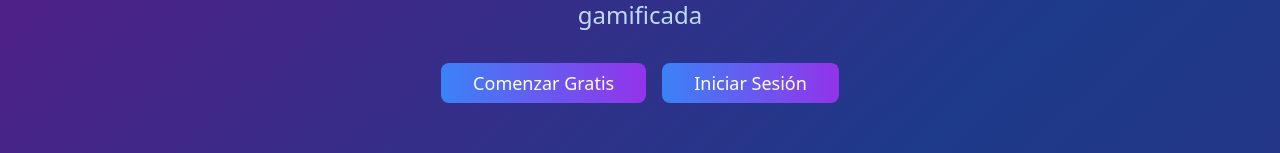
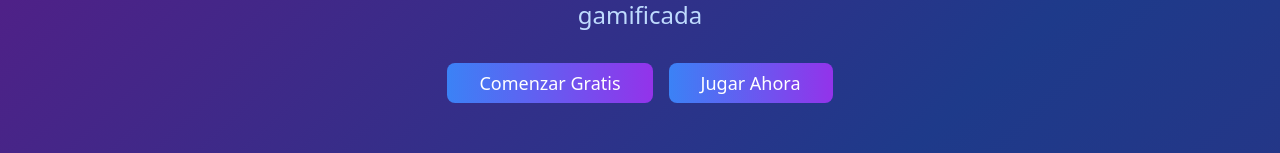
Before and after one commit to lolsanuel-sudo/LogicMaster, a React (Vite) app in the folder client/: page / in a window 1280 px wide. Shown: the part 193-346 px from the top of the page. Built offline with nearby package versions, Linux system fonts and the light colour scheme; no server answers.

Commit message:
Fix: Change homepage buttons to go directly to public routes

```diff
--- a/client/src/pages/HomePage.tsx
+++ b/client/src/pages/HomePage.tsx
@@ -15,14 +15,14 @@ export default function HomePage() {
           </p>
 
           <div className="flex flex-col sm:flex-row gap-4 mb-12">
-            <Link to="/register">
+            <Link to="/academia">
               <Button className="bg-green-500 hover:bg-green-600 text-white px-8 py-4 text-lg">
                 Comenzar Gratis
               </Button>
             </Link>
-            <Link to="/login">
+            <Link to="/minijuegos">
               <Button className="bg-blue-500 hover:bg-blue-600 text-white px-8 py-4 text-lg">
-                Iniciar Sesión
+                Jugar Ahora
               </Button>
             </Link>
           </div>
```
